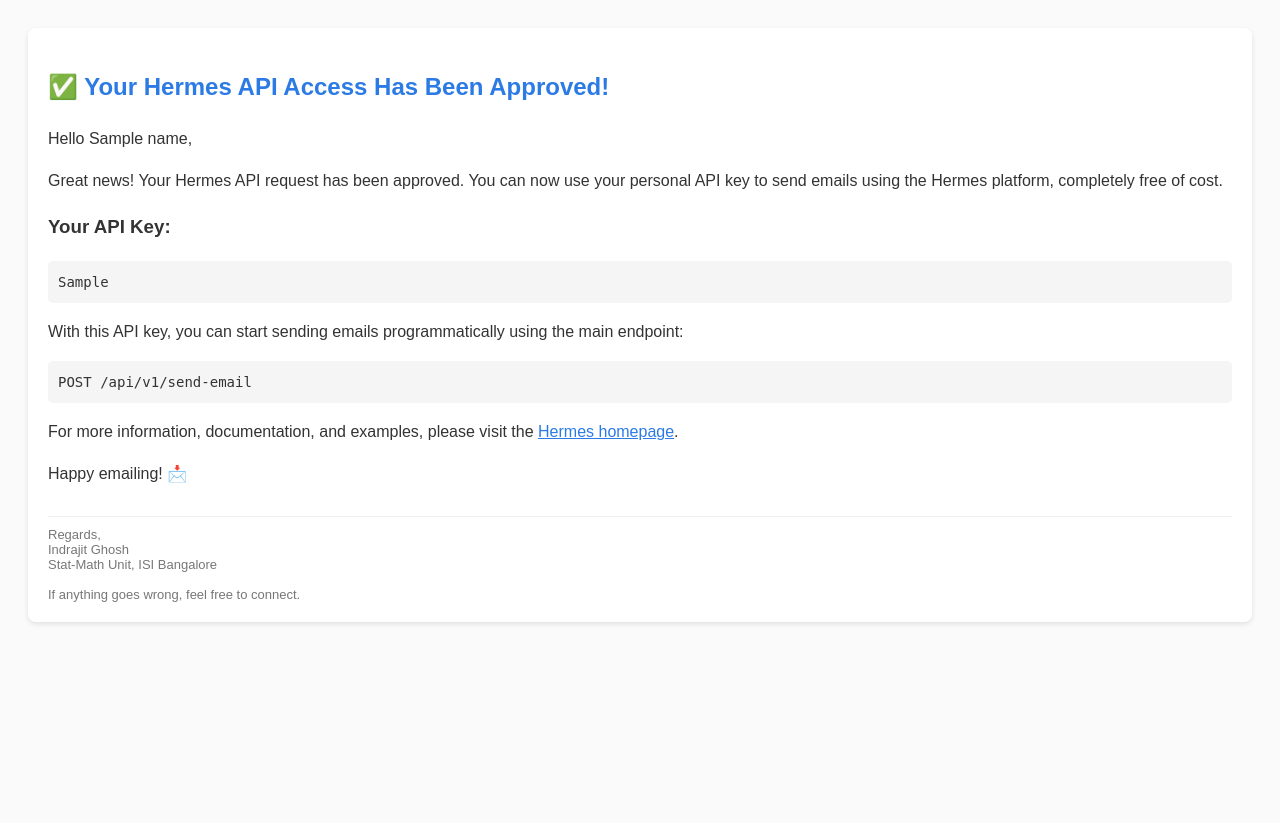
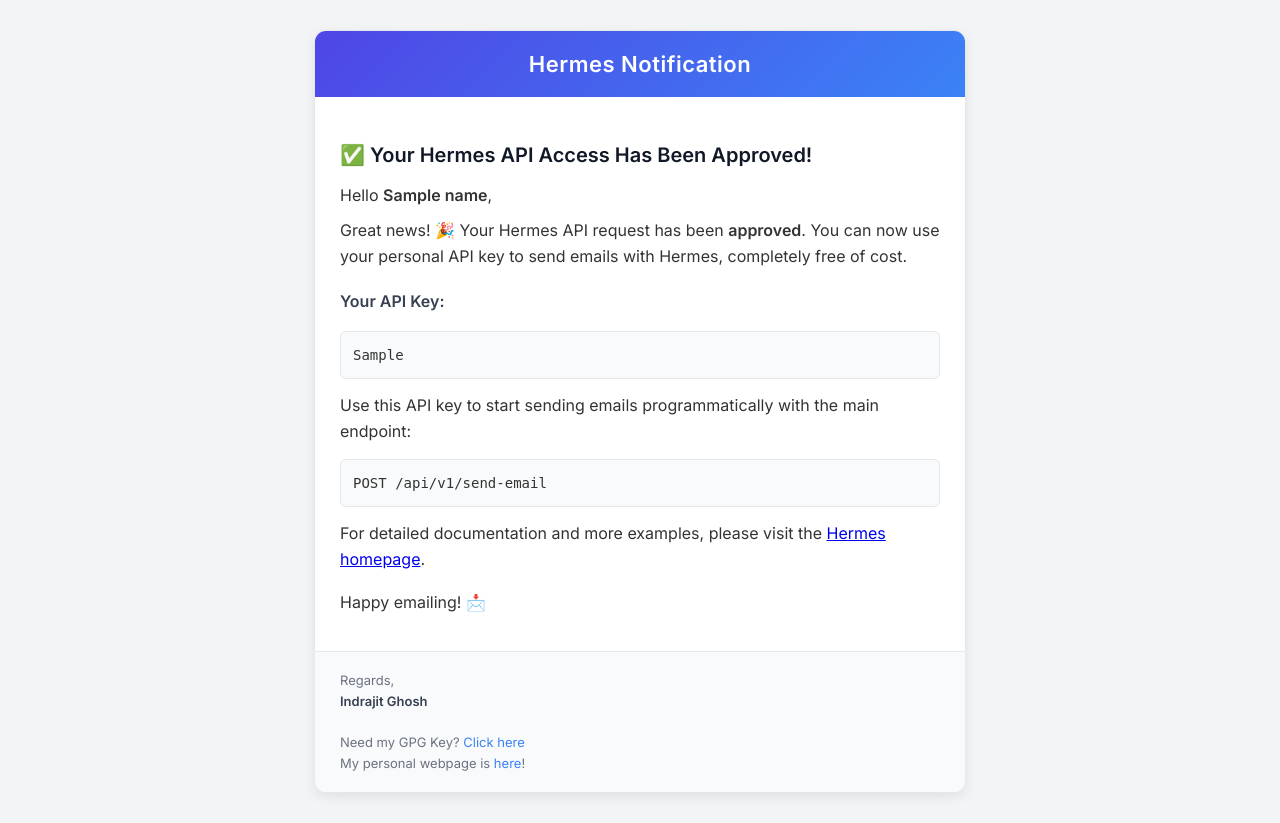
Before and after one commit to indrajit912/Hermes, a Flask app: template app/templates/approval.html in a window 1280 px wide. Before the commit the page ends 624 px from the top, so only its background shows below. Run offline with Flask 3, Linux system fonts and the light colour scheme; the template is opened without the code that fills it: most values are stand-ins (such as "Sample title", 1, 10 or a date in 2020); parts of the project's set-up code (start-up, migrations or seed data) failed here and were passed over.

Commit message:
/apikey/recover endpoint created, docs added and aesthetic improvements

```diff
--- a/app/home/home.py
+++ b/app/home/home.py
@@ -18,5 +18,6 @@
         year=datetime.now().year,
         hermes_default_bot_limit=Config.HERMES_DEFAULT_BOT_LIMIT,
         email_client_code=email_client_code,
-        hermes_github_repo=Config.HERMES_GITHUB_REPO
+        hermes_github_repo=Config.HERMES_GITHUB_REPO,
+        hermes_homepage=Config.HERMES_HOMEPAGE
     )
--- a/app/templates/approval.html
+++ b/app/templates/approval.html
@@ -1,21 +1,29 @@
 {% extends "email_base.html" %}
 
 {% block content %}
-<div style="font-family: Arial, sans-serif; line-height: 1.6; color: #333;">
-    <h2 style="color: #2c7be5;">✅ Your Hermes API Access Has Been Approved!</h2>
+  <h2 style="color:#111827; font-size:20px; margin-bottom:12px;">✅ Your Hermes API Access Has Been Approved!</h2>
 
-    <p>Hello {{ name }},</p>
+  <p>Hello <strong>{{ name }}</strong>,</p>
 
-    <p>Great news! Your Hermes API request has been approved. You can now use your personal API key to send emails using the Hermes platform, completely free of cost.</p>
+  <p>
+    Great news! 🎉 Your Hermes API request has been <strong>approved</strong>.
+    You can now use your personal API key to send emails with Hermes, completely free of cost.
+  </p>
 
-    <h3>Your API Key:</h3>
-    <pre style="background-color: #f5f5f5; padding: 10px; border-radius: 5px;">{{ api_key }}</pre>
+  <h3 style="margin-top:20px; color:#374151; font-size:16px;">Your API Key:</h3>
+  <pre>{{ api_key }}</pre>
 
-    <p>With this API key, you can start sending emails programmatically using the main endpoint:</p>
-    <pre style="background-color: #f5f5f5; padding: 10px; border-radius: 5px;">POST /api/v1/send-email</pre>
+  <p>
+    Use this API key to start sending emails programmatically with the main endpoint:
+  </p>
+  <pre>POST /api/v1/send-email</pre>
 
-    <p>For more information, documentation, and examples, please visit the <a href="{{ hermes_homepage }}" target="_blank" style="color: #2c7be5;">Hermes homepage</a>.</p>
+  <p>
+    For detailed documentation and more examples, please visit the
+    <a href="{{ hermes_homepage }}" target="_blank">Hermes homepage</a>.
+  </p>
 
-    <p>Happy emailing! 📩</p>
-</div>
+  <p style="margin-top:18px;">
+    Happy emailing! 📩
+  </p>
 {% endblock %}
--- a/app/templates/email_base.html
+++ b/app/templates/email_base.html
@@ -2,45 +2,97 @@
 <html>
 <head>
   <meta charset="UTF-8" />
+  <link href="https://fonts.googleapis.com/css2?family=Inter:wght@400;600&display=swap" rel="stylesheet">
   <style>
     body {
-      font-family: Arial, sans-serif;
+      font-family: 'Inter', Arial, sans-serif;
       color: #333;
-      background: #fafafa;
-      padding: 20px;
+      background: #f3f4f6;
+      padding: 30px;
+      margin: 0;
     }
+
     .container {
+      max-width: 650px;
+      margin: 0 auto;
       background: #fff;
-      border-radius: 8px;
-      padding: 20px;
-      box-shadow: 0 2px 5px rgba(0,0,0,0.1);
+      border-radius: 12px;
+      overflow: hidden;
+      box-shadow: 0 4px 12px rgba(0,0,0,0.08);
+      border: 1px solid #e5e7eb;
     }
+
+    .header {
+      background: linear-gradient(135deg, #4f46e5, #3b82f6);
+      color: #fff;
+      padding: 20px 25px;
+      font-size: 22px;
+      font-weight: 600;
+      text-align: center;
+      letter-spacing: 0.5px;
+    }
+
+    .content {
+      padding: 25px;
+      line-height: 1.6;
+    }
+
     h2 {
-      color: #4CAF50;
+      color: #111827;
+      font-size: 20px;
+      margin-bottom: 12px;
     }
+
+    p {
+      margin: 10px 0;
+    }
+
+    pre {
+      background: #f9fafb;
+      padding: 12px;
+      border-radius: 6px;
+      font-size: 14px;
+      border: 1px solid #e5e7eb;
+      overflow-x: auto;
+    }
+
     .footer {
-      margin-top: 30px;
+      background: #f9fafb;
+      border-top: 1px solid #e5e7eb;
+      padding: 18px 25px;
       font-size: 13px;
-      color: #777;
-      border-top: 1px solid #eee;
-      padding-top: 10px;
+      color: #6b7280;
+      text-align: left;
+      line-height: 1.6;
     }
-    pre {
-      background: #f4f4f4;
-      padding: 10px;
-      border-radius: 5px;
-      font-size: 14px;
+
+    .footer strong {
+      color: #374151;
+    }
+
+    .footer a {
+      color: #3b82f6;
+      text-decoration: none;
+    }
+
+    .footer a:hover {
+      text-decoration: underline;
     }
   </style>
 </head>
 <body>
   <div class="container">
-    {% block content %}{% endblock %}
+    <div class="header">
+      Hermes Notification
+    </div>
+    <div class="content">
+      {% block content %}{% endblock %}
+    </div>
     <div class="footer">
       Regards,<br>
-      Indrajit Ghosh<br>
-      Stat-Math Unit, ISI Bangalore<br><br>
-      If anything goes wrong, feel free to connect.
+      <strong>Indrajit Ghosh</strong><br><br>
+      Need my GPG Key? <a href="https://indrajitghosh.onrender.com/gpgkey/">Click here</a><br>
+      My personal webpage is <a href="https://indrajitghosh.onrender.com">here</a>!
     </div>
   </div>
 </body>
--- a/scripts/send_email_client.py
+++ b/scripts/send_email_client.py
@@ -37,7 +37,7 @@
     Send an email using the Hermes API /api/v1/send-email endpoint.
 
     Args:
-        api_url: Base URL of the Hermes API (e.g., 'https://your-hermes-url/api/v1/send-email')
+        api_url: Base URL of the Hermes API (e.g., 'https://hermesbot.pythonanywhere.com/api/v1/send-email')
         api_key: Your personal API key (Bearer token)
         to: List of recipient email addresses
         subject: Email subject (optional)
@@ -90,7 +90,6 @@
     # Example usage:
     HOST = "http://localhost:8080"
 
-
     result = send_email_via_hermes(
         api_url=f"{HOST}/api/v1/send-email",
         api_key="YOUR_API_KEY",
@@ -112,4 +111,5 @@
         """,
         from_name="Your App",
     )
+
     print(result)
```
Also changed, not shown: app/api/user_api.py (+84 -0 lines), app/templates/api_key_recovery.html (added, +34 -0 lines), app/templates/full_docs.html (+44 -1 lines), app/templates/new_user_notification.html (+16 -10 lines).
